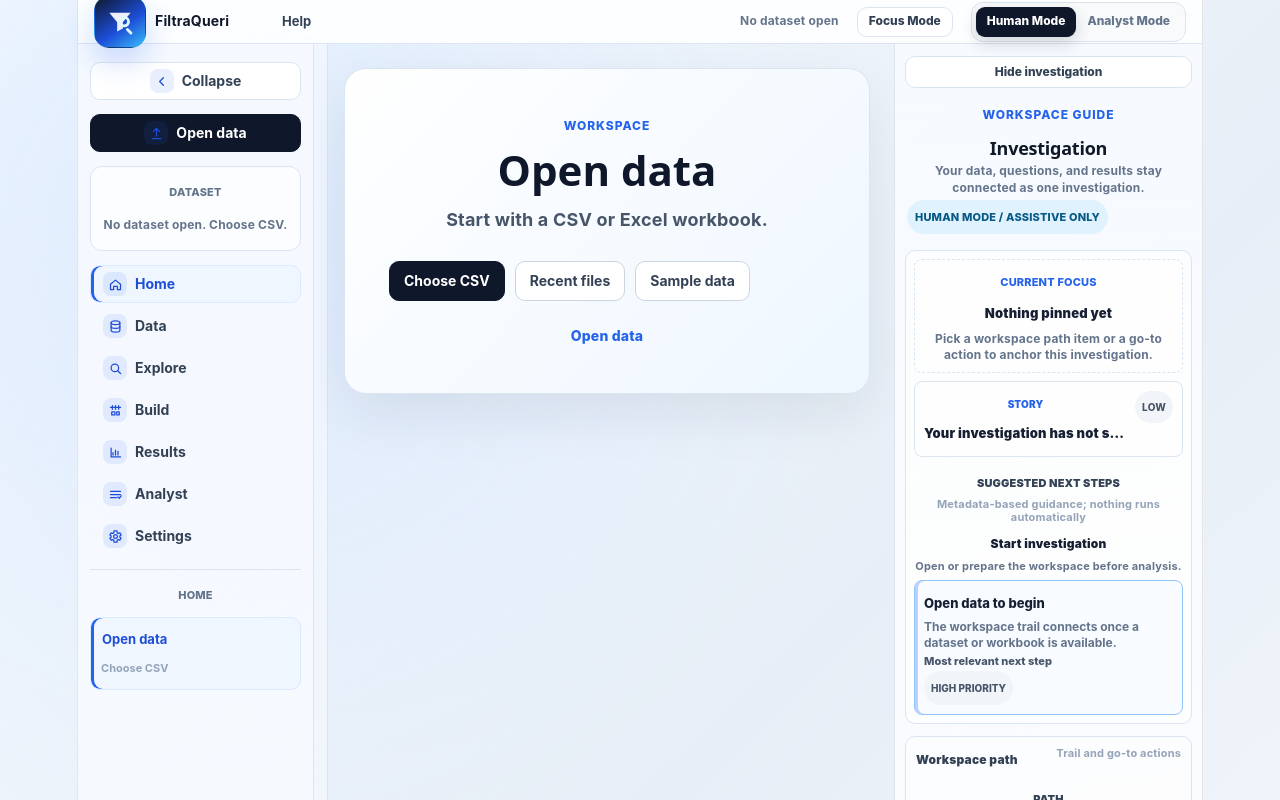
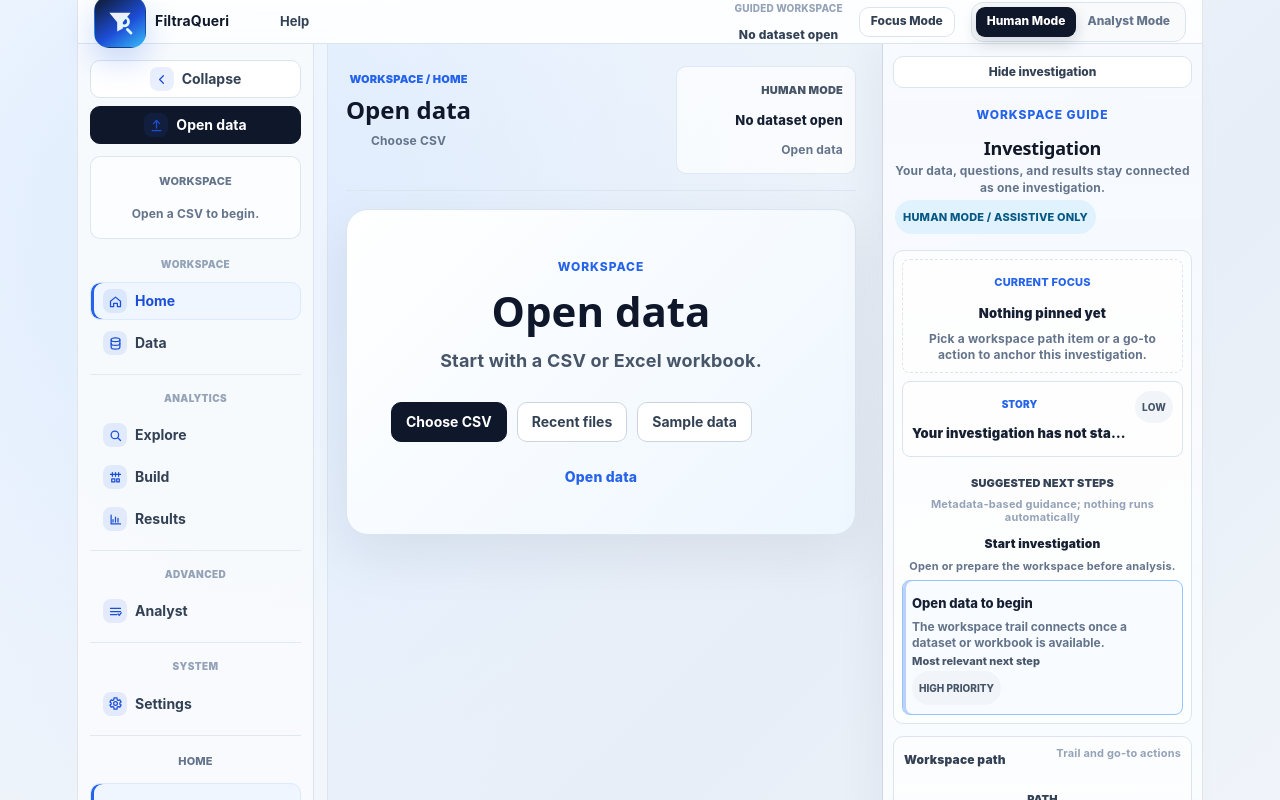
Before and after one commit to christiea850-glitch/filtraqueri, a React (Vite) app in the folder frontend/: page / in a window 1280 px wide. Shown: the top 800 px of the page. Built offline with nearby package versions, Linux system fonts and the light colour scheme.

Commit message:
UX-F2 global workspace information architecture refactor

```diff
--- a/frontend/src/components/layout/WorkspaceShell.tsx
+++ b/frontend/src/components/layout/WorkspaceShell.tsx
@@ -26,6 +26,11 @@
     label: string;
     description: string;
   }>;
+};
+
+type HubSection = {
+  label: string;
+  hubIds: HubId[];
 };
 
 type IconName =
@@ -66,6 +71,13 @@
 const SIDEBAR_MIN_WIDTH = 180;
 const SIDEBAR_MAX_WIDTH = 360;
 const SIDEBAR_DEFAULT_WIDTH = 236;
+
+const hubSections: HubSection[] = [
+  { label: "Workspace", hubIds: ["home", "data"] },
+  { label: "Analytics", hubIds: ["explore", "build", "results"] },
+  { label: "Advanced", hubIds: ["analyst"] },
+  { label: "System", hubIds: ["settings"] },
+];
 
 const workspaceHubs: HubItem[] = [
   {
@@ -231,13 +243,31 @@
     hubs.find((hub) => hub.subItems.some((item) => item.view === activeView)) ||
     hubs.find((hub) => hub.id === (workspaceMode === "analyst" ? "analyst" : "home")) ||
     hubs[0];
+  const activeSubItem =
+    activeHub.subItems.find((item) => item.view === activeView) || activeHub.subItems[0];
+  const groupedHubs = hubSections
+    .map((section) => ({
+      ...section,
+      hubs: section.hubIds
+        .map((hubId) => hubs.find((hub) => hub.id === hubId))
+        .filter((hub): hub is HubItem => Boolean(hub)),
+    }))
+    .filter((section) => section.hubs.length > 0);
+  const activeSectionLabel =
+    groupedHubs.find((section) => section.hubs.some((hub) => hub.id === activeHub.id))?.label ||
+    "Workspace";
   const runtimeModeLabel = workspaceMode === "analyst" ? "Analyst Mode" : "Human Mode";
+  const workspaceModeTone =
+    workspaceMode === "analyst" ? "Technical workspace" : "Guided workspace";
   const runtimeModeSummary =
     workspaceMode === "analyst"
       ? "Technical context is visible here, but execution stays under your control."
       : "Your data, questions, and results stay connected as one investigation.";
   const selectedContextTypeLabel =
     runtimeContext.selectedContextualObject?.objectType.replace(/-/g, " ") ?? "";
+  const investigationFocusLabel =
+    runtimeContext.selectedContextualObject?.label || activeSubItem?.label || activeHub.label;
+  const investigationBreadcrumb = `${activeSectionLabel} / ${activeHub.label}`;
 
   const changeHub = (hub: HubItem) => {
     if (hub.mode !== workspaceMode) onModeChange(hub.mode);
@@ -308,9 +338,10 @@
             </button>
           ))}
         </nav>
-        <span className="workspace-status">
-          {dataset ? dataset.original_filename : "No dataset open"}
-        </span>
+        <div className="workspace-status" aria-label="Current workspace">
+          <span>{workspaceModeTone}</span>
+          <strong>{dataset ? dataset.original_filename : "No dataset open"}</strong>
+        </div>
         <button
           type="button"
           className={`focus-toggle ${isFocusMode ? "is-active" : ""}`}
@@ -338,6 +369,7 @@
 
       <div className="workspace-shell">
         <aside className="left-sidebar" aria-label="Workspace navigation">
+          <div className="sidebar-shell-controls">
             <button
               type="button"
               className="sidebar-collapse-toggle"
@@ -355,20 +387,23 @@
               </span>
               <span className="nav-label">Open data</span>
             </button>
-          <div className="sidebar-dataset-summary" aria-label="Active dataset">
-            <p>Dataset</p>
+          </div>
+
+          <div className="sidebar-workspace-card" aria-label="Active workspace">
+            <p>Workspace</p>
             {dataset ? (
               <>
                 <strong>{dataset.original_filename}</strong>
                 <span>
-                  {dataset.row_count.toLocaleString()} rows |{" "}
+                  {dataset.row_count.toLocaleString()} rows /{" "}
                   {dataset.column_count.toLocaleString()} columns
                 </span>
               </>
             ) : (
-              <span>No dataset open. Choose CSV.</span>
+              <span>Open a CSV to begin.</span>
             )}
           </div>
+
           {!isSidebarCollapsed && activeHub.id === "data" && (
             <div className="sidebar-recents" aria-label="Recent files">
               <p>Recent files</p>
@@ -385,7 +420,7 @@
                   >
                     <strong>{session.dataset.original_filename}</strong>
                     <span>
-                    {session.dataset.row_count.toLocaleString()} rows |{" "}
+                      {session.dataset.row_count.toLocaleString()} rows /{" "}
                       {session.dataset.column_count.toLocaleString()} cols
                     </span>
                   </button>
@@ -393,8 +428,13 @@
               )}
             </div>
           )}
-          <nav className="hub-nav" aria-label="Workspace hubs">
-            {hubs.map((hub) => (
+
+          <nav className="hub-nav" aria-label="Workspace navigation">
+            {groupedHubs.map((section) => (
+              <section key={section.label} className="sidebar-nav-section">
+                {!isSidebarCollapsed && <p>{section.label}</p>}
+                <div>
+                  {section.hubs.map((hub) => (
                     <button
                       type="button"
                       key={hub.id}
@@ -407,6 +447,9 @@
                       </span>
                       <span className="nav-label">{hub.label}</span>
                     </button>
+                  ))}
+                </div>
+              </section>
             ))}
           </nav>
 
@@ -440,6 +483,18 @@
         />
 
         <main className="workspace-canvas">
+          <section className="workspace-context-header" aria-label="Current workspace context">
+            <div>
+              <p>{investigationBreadcrumb}</p>
+              <h1>{activeSubItem?.label || activeHub.label}</h1>
+              <span>{activeSubItem?.description || runtimeModeSummary}</span>
+            </div>
+            <div className="workspace-context-meta">
+              <span>{runtimeModeLabel}</span>
+              <strong>{dataset ? dataset.original_filename : "No dataset open"}</strong>
+              <small>{investigationFocusLabel}</small>
+            </div>
+          </section>
           {errorMessage && activeView !== "welcome" && (
             <p className="error-message workspace-error">{errorMessage}</p>
           )}
--- a/frontend/src/styles/responsive.css
+++ b/frontend/src/styles/responsive.css
@@ -61,6 +61,17 @@
 
   .workspace-status {
     max-width: 100%;
+  }
+
+  .workspace-context-header {
+    align-items: stretch;
+    flex-direction: column;
+    gap: 12px;
+  }
+
+  .workspace-context-meta {
+    max-width: none;
+    text-align: left;
   }
 
   .workspace-shell {
--- a/frontend/src/styles/shell.css
+++ b/frontend/src/styles/shell.css
@@ -37,7 +37,7 @@
 .top-menu-bar {
   display: flex;
   align-items: center;
-  gap: 18px;
+  gap: 16px;
   min-width: 0;
   padding: 0 16px;
   border-bottom: 1px solid #dbe5ef;
@@ -97,11 +97,24 @@
 }
 
 .workspace-status {
+  display: grid;
+  gap: 1px;
   max-width: 280px;
   overflow: hidden;
-  color: #64748b;
+}
+
+.workspace-status span {
+  color: #94a3b8;
+  font-size: 10px;
+  font-weight: 850;
+  text-transform: uppercase;
+}
+
+.workspace-status strong {
+  overflow: hidden;
+  color: #334155;
   font-size: 12px;
-  font-weight: 700;
+  font-weight: 800;
   text-overflow: ellipsis;
   white-space: nowrap;
 }
@@ -176,13 +189,13 @@
 
 .workspace-shell {
   display: grid;
-  grid-template-columns: var(--sidebar-width, 236px) 6px minmax(0, 1fr) 308px;
+  grid-template-columns: var(--sidebar-width, 236px) 6px minmax(0, 1fr) 320px;
   min-height: 0;
   transition: grid-template-columns 180ms ease;
 }
 
 .app.is-sidebar-collapsed .workspace-shell {
-  grid-template-columns: 68px 0 minmax(0, 1fr) 308px;
+  grid-template-columns: 68px 0 minmax(0, 1fr) 320px;
 }
 
 .app.is-workspace-focused .workspace-canvas {
@@ -192,10 +205,12 @@
 .app.is-workspace-focused .workspace-status,
 .app.is-sidebar-collapsed .workspace-brand strong,
 .app.is-sidebar-collapsed .sidebar-dataset-summary,
+.app.is-sidebar-collapsed .sidebar-workspace-card,
 .app.is-sidebar-collapsed .sidebar-recents p,
 .app.is-sidebar-collapsed .sidebar-recents strong,
 .app.is-sidebar-collapsed .sidebar-recents button > span:not(.nav-icon),
 .app.is-sidebar-collapsed .left-sidebar .nav-label,
+.app.is-sidebar-collapsed .sidebar-nav-section p,
 .app.is-sidebar-collapsed .analyst-sidebar-section p,
 .app.is-sidebar-collapsed .analyst-sidebar-section .nav-badge {
   display: none;
@@ -204,11 +219,11 @@
 .left-sidebar {
   display: flex;
   flex-direction: column;
-  gap: 14px;
+  gap: 12px;
   min-height: 0;
-  padding: 18px 12px;
+  padding: 16px 12px;
   border-right: 1px solid #dbe5ef;
-  background: rgba(248, 251, 255, 0.9);
+  background: rgba(249, 251, 253, 0.94);
   transition: padding 180ms ease;
 }
 
@@ -276,6 +291,11 @@
     transform 150ms ease;
 }
 
+.sidebar-shell-controls {
+  display: grid;
+  gap: 8px;
+}
+
 .sidebar-primary {
   border: 1px solid #0f172a;
   background: #0f172a;
@@ -329,16 +349,18 @@
 }
 
 .sidebar-dataset-summary,
+.sidebar-workspace-card,
 .sidebar-recents {
   display: grid;
   gap: 7px;
-  padding: 12px;
-  border: 1px solid #dbe5ef;
-  border-radius: 12px;
-  background: rgba(255, 255, 255, 0.72);
+  padding: 11px 12px;
+  border: 1px solid rgba(219, 229, 239, 0.9);
+  border-radius: 10px;
+  background: rgba(255, 255, 255, 0.62);
 }
 
 .sidebar-dataset-summary p,
+.sidebar-workspace-card p,
 .sidebar-recents p {
   margin: 0;
   color: #64748b;
@@ -348,6 +370,7 @@
 }
 
 .sidebar-dataset-summary strong,
+.sidebar-workspace-card strong,
 .sidebar-recents strong {
   min-width: 0;
   overflow: hidden;
@@ -359,6 +382,7 @@
 }
 
 .sidebar-dataset-summary span,
+.sidebar-workspace-card span,
 .sidebar-recents span {
   min-width: 0;
   overflow: hidden;
@@ -415,7 +439,7 @@
 
 .left-sidebar nav {
   display: grid;
-  gap: 4px;
+  gap: 12px;
 }
 
 .left-sidebar nav button {
@@ -435,12 +459,38 @@
   box-shadow: inset 3px 0 0 #2563eb;
 }
 
+.sidebar-nav-section {
+  display: grid;
+  gap: 5px;
+  min-width: 0;
+}
+
+.sidebar-nav-section + .sidebar-nav-section {
+  padding-top: 10px;
+  border-top: 1px solid rgba(219, 229, 239, 0.78);
+}
+
+.sidebar-nav-section p {
+  margin: 0;
+  padding: 0 10px;
+  color: #94a3b8;
+  font-size: 10px;
+  font-weight: 900;
+  letter-spacing: 0.04em;
+  text-transform: uppercase;
+}
+
+.sidebar-nav-section > div {
+  display: grid;
+  gap: 4px;
+}
+
 .hub-subnav,
 .analyst-sidebar-section {
   display: grid;
   gap: 5px;
   padding-top: 12px;
-  border-top: 1px solid #dbe5ef;
+  border-top: 1px solid rgba(219, 229, 239, 0.82);
 }
 
 .hub-subnav p,
@@ -551,16 +601,90 @@
 .workspace-canvas {
   min-width: 0;
   min-height: 0;
-  padding: 24px;
+  padding: 22px 26px 28px;
   overflow: auto;
   transition: padding 180ms ease;
 }
 
+.workspace-context-header {
+  display: flex;
+  justify-content: space-between;
+  gap: 20px;
+  align-items: flex-start;
+  margin-bottom: 18px;
+  padding-bottom: 16px;
+  border-bottom: 1px solid rgba(219, 229, 239, 0.88);
+}
+
+.workspace-context-header > div:first-child {
+  display: grid;
+  gap: 4px;
+  min-width: 0;
+}
+
+.workspace-context-header p,
+.workspace-context-header span,
+.workspace-context-header small {
+  margin: 0;
+  color: #64748b;
+  font-size: 12px;
+  font-weight: 700;
+}
+
+.workspace-context-header p {
+  color: #2563eb;
+  font-size: 11px;
+  font-weight: 900;
+  text-transform: uppercase;
+}
+
+.workspace-context-header h1 {
+  display: block;
+  margin: 0;
+  color: #0f172a;
+  font-size: 24px;
+  font-weight: 850;
+  line-height: 1.15;
+}
+
+.workspace-context-meta {
+  display: grid;
+  gap: 4px;
+  min-width: 180px;
+  max-width: 280px;
+  padding: 10px 12px;
+  border: 1px solid rgba(219, 229, 239, 0.82);
+  border-radius: 10px;
+  background: rgba(255, 255, 255, 0.68);
+  text-align: right;
+}
+
+.workspace-context-meta span {
+  color: #475569;
+  font-size: 11px;
+  font-weight: 900;
+  text-transform: uppercase;
+}
+
+.workspace-context-meta strong,
+.workspace-context-meta small {
+  overflow: hidden;
+  text-overflow: ellipsis;
+  white-space: nowrap;
+}
+
+.workspace-context-meta strong {
+  color: #172033;
+  font-size: 13px;
+  font-weight: 850;
+}
+
 .runtime-context-panel {
   min-width: 0;
   min-height: 0;
-  border-left: 1px solid #dbe5ef;
-  background: rgba(248, 251, 255, 0.86);
+  border-left: 1px solid rgba(203, 213, 225, 0.9);
+  background: rgba(248, 251, 255, 0.92);
+  box-shadow: -14px 0 34px rgba(15, 23, 42, 0.04);
   overflow: auto;
 }
 
```
Also changed, not shown: 1 other file (tests, documents, lock files or other folders). Lines whose indentation alone changed are shown as unchanged.
